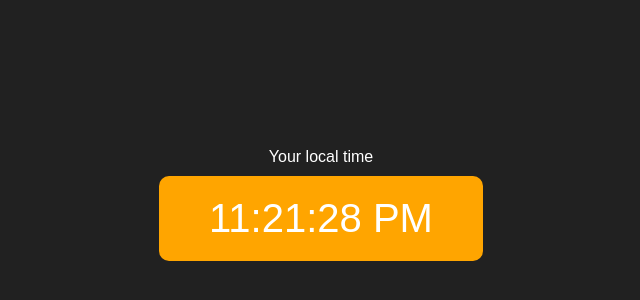
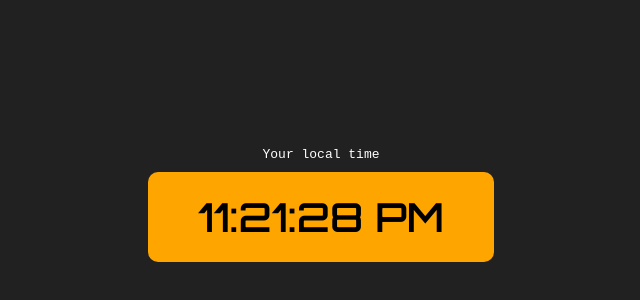
Before and after one commit to Hamzabaloch08/digitalClock, a plain HTML site: page index.html in a window 1280 px wide. Shown: the part 204-504 px from the top of the page, without its empty margins (319-959 px from the left). Drawn offline with Linux system fonts and the light colour scheme.

Commit message:
Update style.css

```diff
--- a/style.css
+++ b/style.css
@@ -1,7 +1,7 @@
 body {
   background-color: #212121;
   color: #fff;
-    font-family: sans-serif;
+  font-family: monospace;
 }
 .center {
   display: flex;
@@ -10,6 +10,7 @@ body {
   align-items: center;
   flex-direction: column;
 }
+
 #clock {
   font-size: 40px;
   background-color: orange;
@@ -17,3 +18,9 @@ body {
   margin-top: 10px;
   border-radius: 10px;
 }
+
+#clock > span {
+  font-family: "Orbitron", sans-serif;
+  color: black;
+  font-weight: 600;
+}
```
Lines whose indentation alone changed are shown as unchanged.
